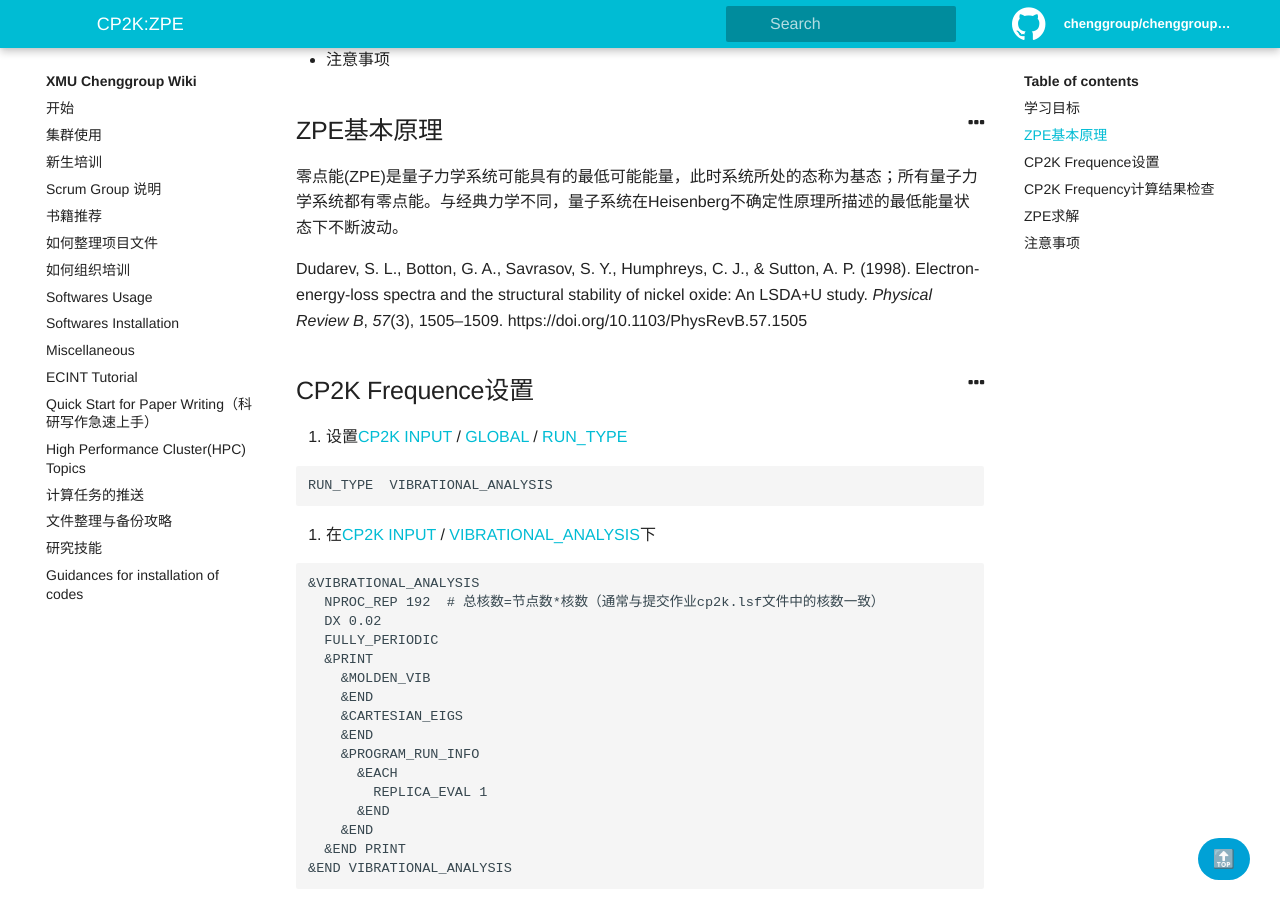
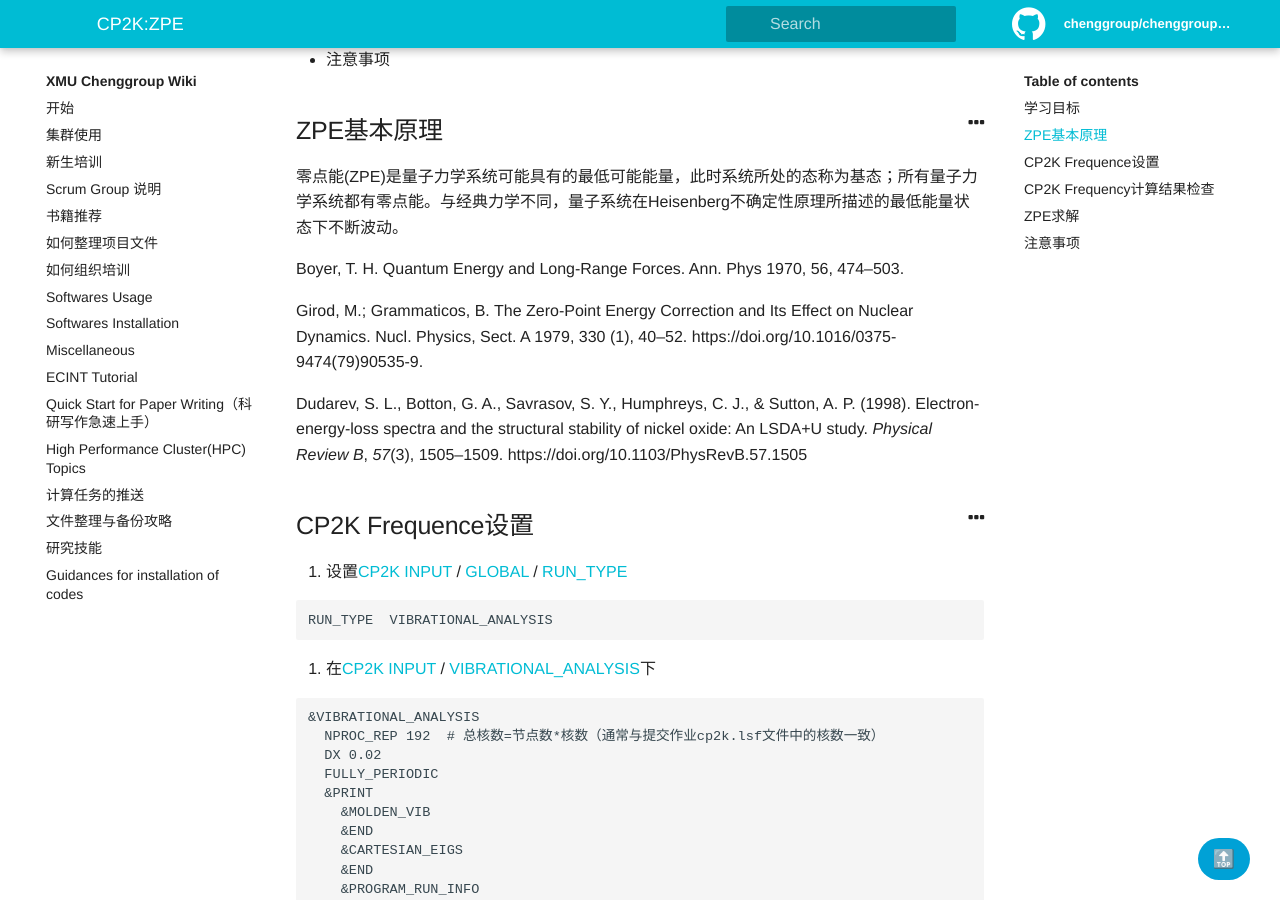
Before and after one commit to chenggroup/chenggroup.github.io, a Jekyll site: the page built from _wiki/Softwares Usage/cp2k-zpe.md, in a window 1280 px wide and 900 px high, scrolled down 317 px. Built offline with Jekyll 4.4.1, drawn with Linux system fonts in a browser that asks for light colours; formulas are drawn with MathJax 3.

Commit message:
Update cp2k-zpe.md

```diff
--- a/_wiki/Softwares Usage/cp2k-zpe.md
+++ b/_wiki/Softwares Usage/cp2k-zpe.md
@@ -23,6 +23,11 @@ authors: Jinyuanhu
 ## ZPE基本原理
 
 零点能(ZPE)是量子力学系统可能具有的最低可能能量，此时系统所处的态称为基态；所有量子力学系统都有零点能。与经典力学不同，量子系统在Heisenberg不确定性原理所描述的最低能量状态下不断波动。
+
+Boyer, T. H. Quantum Energy and Long-Range Forces. Ann. Phys 1970, 56, 474–503.
+
+Girod, M.; Grammaticos, B. The Zero-Point Energy Correction and Its Effect on Nuclear Dynamics. Nucl. Physics, Sect. A 1979, 330 (1), 40–52. https://doi.org/10.1016/0375-9474(79)90535-9.
+
 
 Dudarev, S. L., Botton, G. A., Savrasov, S. Y., Humphreys, C. J., & Sutton, A. P. (1998). Electron-energy-loss spectra and the structural stability of nickel oxide: An LSDA+U study. *Physical Review B*, *57*(3), 1505–1509. https://doi.org/10.1103/PhysRevB.57.1505
 
```
